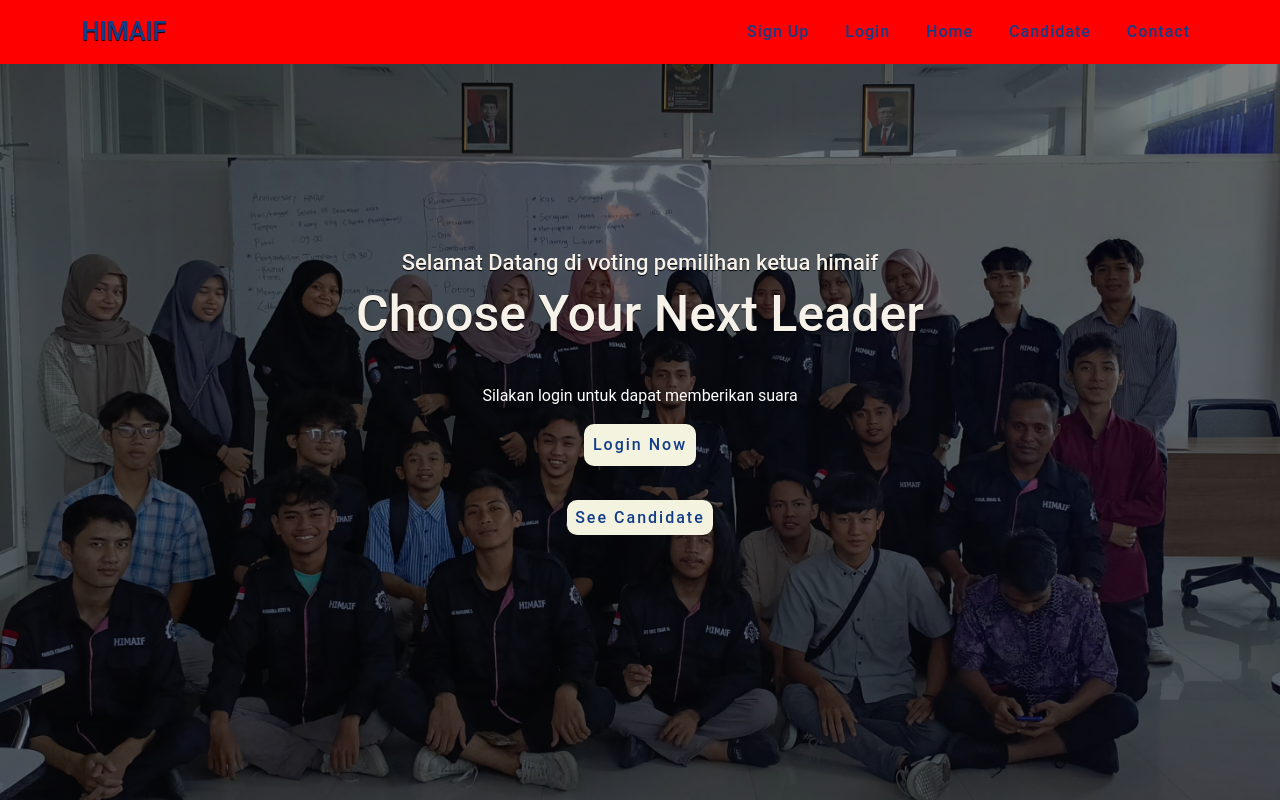
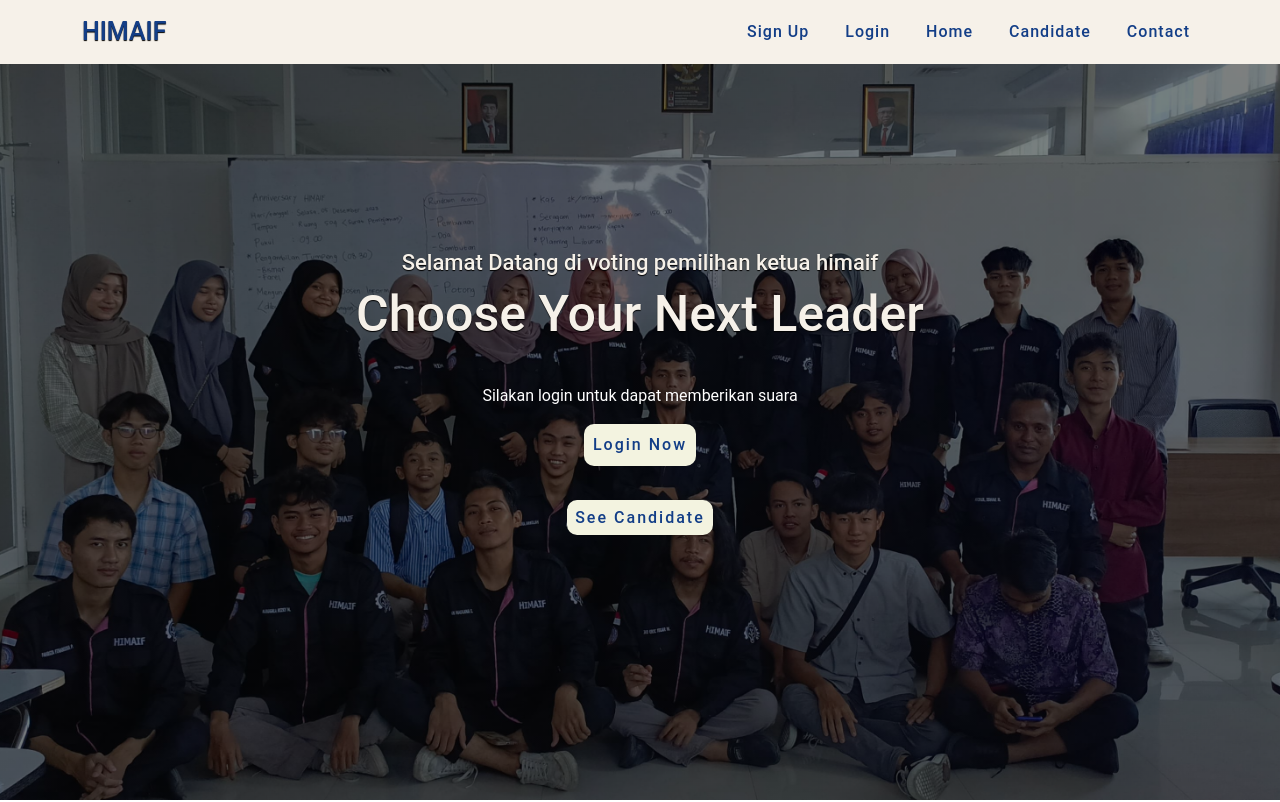
Before and after one commit to atsari123/voting-himaif, a plain HTML site: page index.html in a window 1280 px wide. Shown: the top 802 px of the page. Drawn offline with nearby package versions, Linux system fonts and the light colour scheme; a script that the page names is missing.

Commit message:
Menambahkan fitur voting dan perbaikan tampilan

```diff
--- a/style.css
+++ b/style.css
@@ -9,7 +9,7 @@
 }
 
 .navbar {
-  background: red;
+  background: #f6f1e9;
   position: fixed;
   top: 0;
   left: 0;
```
